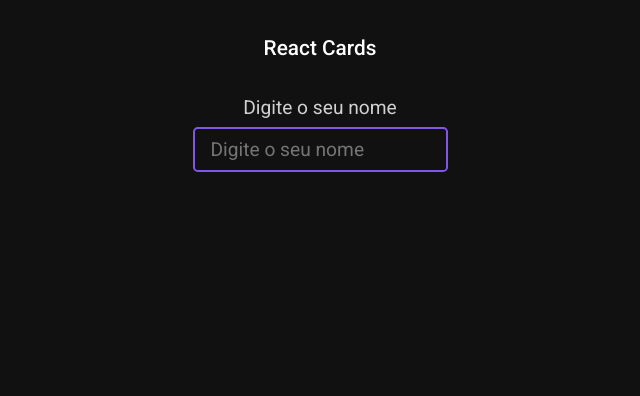
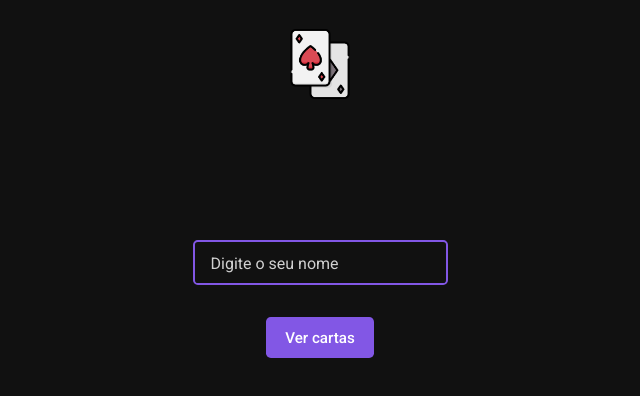
Before and after one commit to thyago608/react-cards, a Next.js app: page / in a window 1280 px wide. Shown: the top 396 px of the page, without its empty margins (320-960 px from the left). Built offline with nearby package versions, Linux system fonts and the light colour scheme.

Commit message:
Adjust Header and Create Component Input, Button

```diff
--- /dev/null
+++ b/src/components/Button/index.tsx
@@ -0,0 +1,14 @@
+import { ButtonHTMLAttributes } from "react";
+import { Container } from "./styles";
+
+type ButtonProps = ButtonHTMLAttributes<HTMLButtonElement> & {
+    color?: string;
+    text: string;
+}
+export function Button({ text, color, ...rest }: ButtonProps) {
+    return (
+        <Container {...rest}>
+            {text}
+        </Container>
+    );
+}
--- /dev/null
+++ b/src/components/Button/styles.ts
@@ -0,0 +1,20 @@
+import styled from "styled-components";
+
+export const Container = styled.button`
+  height: 2.6rem;
+  padding: 0 1.2rem;
+
+  border: 0;
+  border-radius: 0.3rem;
+
+  background: #8257e5;
+  color: #fff;
+  font-weight: 500;
+  font-size: 0.95rem;
+
+  transition: filter 0.2s ease-in-out;
+
+  &:hover {
+    filter: brightness(0.9);
+  }
+`;
--- a/src/components/Header/index.tsx
+++ b/src/components/Header/index.tsx
@@ -1,3 +1,4 @@
+import Image from "next/image";
 import { useRouter } from "next/router";
 import Link from "next/link";
 import { Container, Logo, Content, User } from "./styles";
@@ -11,7 +12,9 @@ export function Header() {
         <Container>
             <Content hasUser={hasUser}>
                 <Link href="/">
-                    <Logo>React Cards</Logo>
+                    <Logo>
+                        <Image src="/baralho.png" alt="baralho" layout="fill" />
+                    </Logo>
                 </Link>
                 {hasUser &&
                     <User>
--- a/src/components/Header/styles.ts
+++ b/src/components/Header/styles.ts
@@ -2,6 +2,10 @@ import styled from "styled-components";
 
 export const Container = styled.header`
   background: #111;
+
+  @media (min-width: 768px) {
+    margin-top: 1rem;
+  }
 `;
 
 type ContentProps = {
@@ -21,11 +25,17 @@ export const Content = styled.div<ContentProps>`
 `;
 
 export const Logo = styled.a`
-  font-size: 1.3rem;
-  font-weight: 500;
-  color: #fff;
+  position: relative;
+
+  width: 50px;
+  height: 50px;
 
   cursor: pointer;
+
+  @media (min-width: 768px) {
+    width: 70px;
+    height: 70px;
+  }
 `;
 
 export const User = styled.div`
--- a/src/components/Input/index.tsx
+++ b/src/components/Input/index.tsx
@@ -2,14 +2,14 @@ import { InputHTMLAttributes } from "react";
 import { Container } from "./styles";
 
 type InputProps = InputHTMLAttributes<HTMLInputElement> & {
-    label: string;
+    label?: string;
 };
 
 export function Input({ label, name, ...rest }: InputProps) {
     return (
         <Container>
-            <label htmlFor={name}>{label}</label>
-            <input id={name} {...rest} placeholder="Digite o seu nome" />
+            {label && <label htmlFor={name}>{label}</label>}
+            <input id={name} {...rest} />
         </Container>
     );
 }
--- a/src/components/Input/styles.ts
+++ b/src/components/Input/styles.ts
@@ -4,7 +4,7 @@ export const Container = styled.div`
   display: flex;
   flex-direction: column;
   align-items: center;
-  gap: 0.5rem;
+  gap: 1rem;
 
   label {
     color: #d1d1d1;
@@ -21,5 +21,10 @@ export const Container = styled.div`
 
     color: #d1d1d1;
     font-size: 1.2rem;
+
+    &::placeholder {
+      color: #d1d1d1;
+      font-size: 1rem;
+    }
   }
 `;
--- a/src/pages/index.tsx
+++ b/src/pages/index.tsx
@@ -1,16 +1,18 @@
 import { Input } from "components/Input";
-import { Container, Form } from "styles/home";
+import { Button } from "components/Button";
+import { Container } from "styles/home";
 
 export default function Home() {
     return (
         <Container>
-            <Form>
+            <form>
                 <Input
                     type="text"
                     name="name"
-                    label="Digite o seu nome"
+                    placeholder="Digite o seu nome"
                 />
-            </Form>
+                <Button text="Ver cartas" />
+            </form>
         </Container>
     );
 }
--- a/src/styles/home.ts
+++ b/src/styles/home.ts
@@ -1,5 +1,13 @@
 import styled from "styled-components";
 
-export const Container = styled.main``;
+export const Container = styled.main`
+  form {
+    margin-top: 8rem;
 
-export const Form = styled.form``;
+    display: flex;
+    flex-direction: column;
+    align-items: center;
+
+    gap: 2rem;
+  }
+`;
```
Also changed, not shown: public/baralho.png (added).
